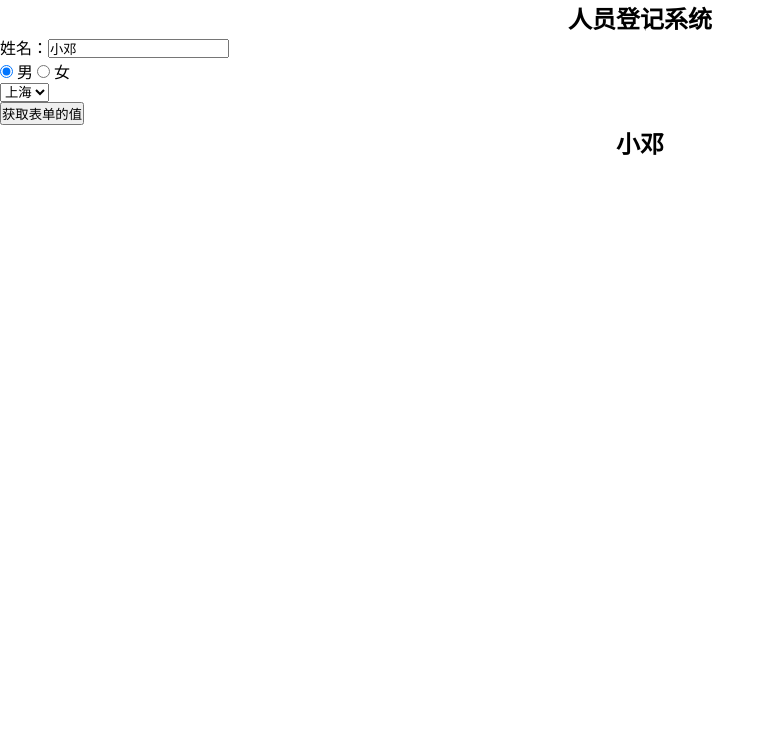
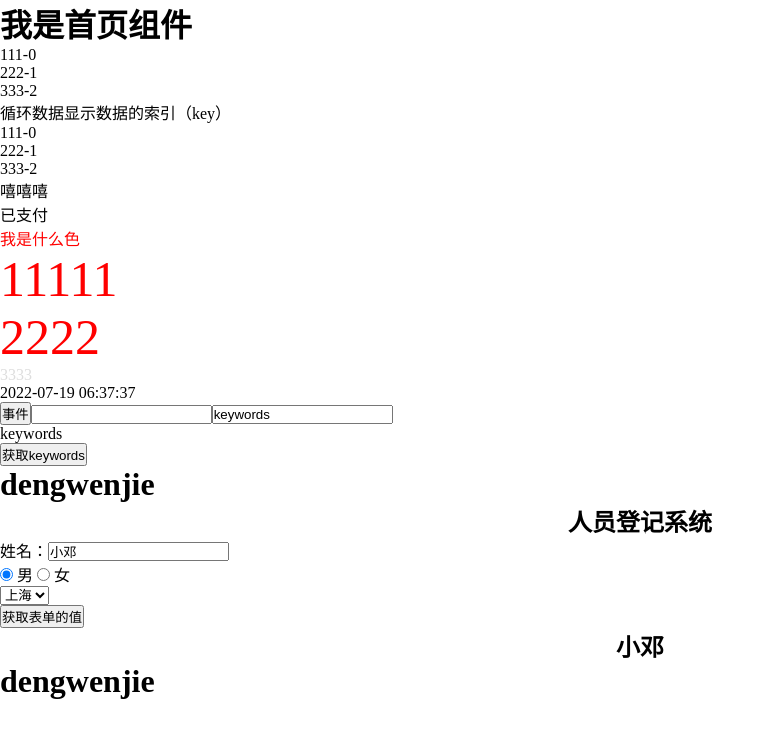
Before and after one commit to dengwenj/angular, an Angular app: page / in a window 1280 px wide. Shown: the top 738 px of the page, without its empty margins (0-775 px from the left). Built offline with nearby package versions, Linux system fonts and the light colour scheme.

Commit message:
angular里面的服务

```diff
--- a/src/app/app.component.html
+++ b/src/app/app.component.html
@@ -1,4 +1,4 @@
-<!-- <app-home></app-home> -->
+<app-home></app-home>
 <!-- <app-news></app-news> -->
 <!-- <div>
   新闻组在上面
--- a/src/app/app.module.ts
+++ b/src/app/app.module.ts
@@ -17,6 +17,9 @@ import { HomeComponent } from './component/home/home.component';
 import { HeaderComponent } from './component/header/header.component';
 import { FormComponent } from './component/form/form.component';
 
+// 服务
+import { StorageService } from './services/storage.service'
+
 // @NgModule 装饰器， @NgModule 接收一个元数据对象，告诉 Angular 如何编译和启动应用
 @NgModule({
   // 配置当前项目运行的组件
@@ -34,7 +37,7 @@ import { FormComponent } from './component/form/form.component';
     FormsModule
   ],
   // 配置项目所需要的服务
-  providers: [],
+  providers: [StorageService],
   // 指定应用的主视角（称为根组件）
   bootstrap: [AppComponent]
 })
--- a/src/app/component/form/form.component.html
+++ b/src/app/component/form/form.component.html
@@ -15,3 +15,4 @@
 </div>
 <button (click)="handleGetValue()">获取表单的值</button>
 <h2>{{userInfo.name}}</h2>
+<h1>{{storage.dwj}}</h1>
--- a/src/app/component/home/home.component.html
+++ b/src/app/component/home/home.component.html
@@ -41,3 +41,4 @@
 <input [(ngModel)]="keywords">
 <div>{{keywords}}</div>
 <button (click)="handleKeywords()">获取keywords</button>
+<h1>{{storage.dwj}}</h1>
--- a/src/app/component/home/home.component.ts
+++ b/src/app/component/home/home.component.ts
@@ -1,4 +1,6 @@
 import { Component, OnInit } from '@angular/core';
+
+import { StorageService } from 'src/app/services/storage.service';
 
 @Component({
   selector: 'app-home',
@@ -16,7 +18,9 @@ export class HomeComponent implements OnInit {
 
   keywords = 'keywords'
 
-  constructor() { }
+  constructor(public storage: StorageService) {
+
+  }
 
   ngOnInit(): void {
   }
@@ -35,6 +39,7 @@ export class HomeComponent implements OnInit {
   }
 
   handleKeywords() {
+    this.storage.dwj = 'zww'
     console.log(this.keywords);
   }
 
--- /dev/null
+++ b/src/app/services/storage.service.ts
@@ -0,0 +1,15 @@
+import { Injectable } from '@angular/core';
+
+@Injectable({
+  providedIn: 'root'
+})
+export class StorageService {
+
+  dwj = 'dengwenjie'
+
+  constructor() { }
+
+  get() {
+    return 'this is service'
+  }
+}
```
Also changed, not shown: src/app/component/form/form.component.ts (+8 -1 lines), 1 other file (tests, documents, lock files or other folders).
